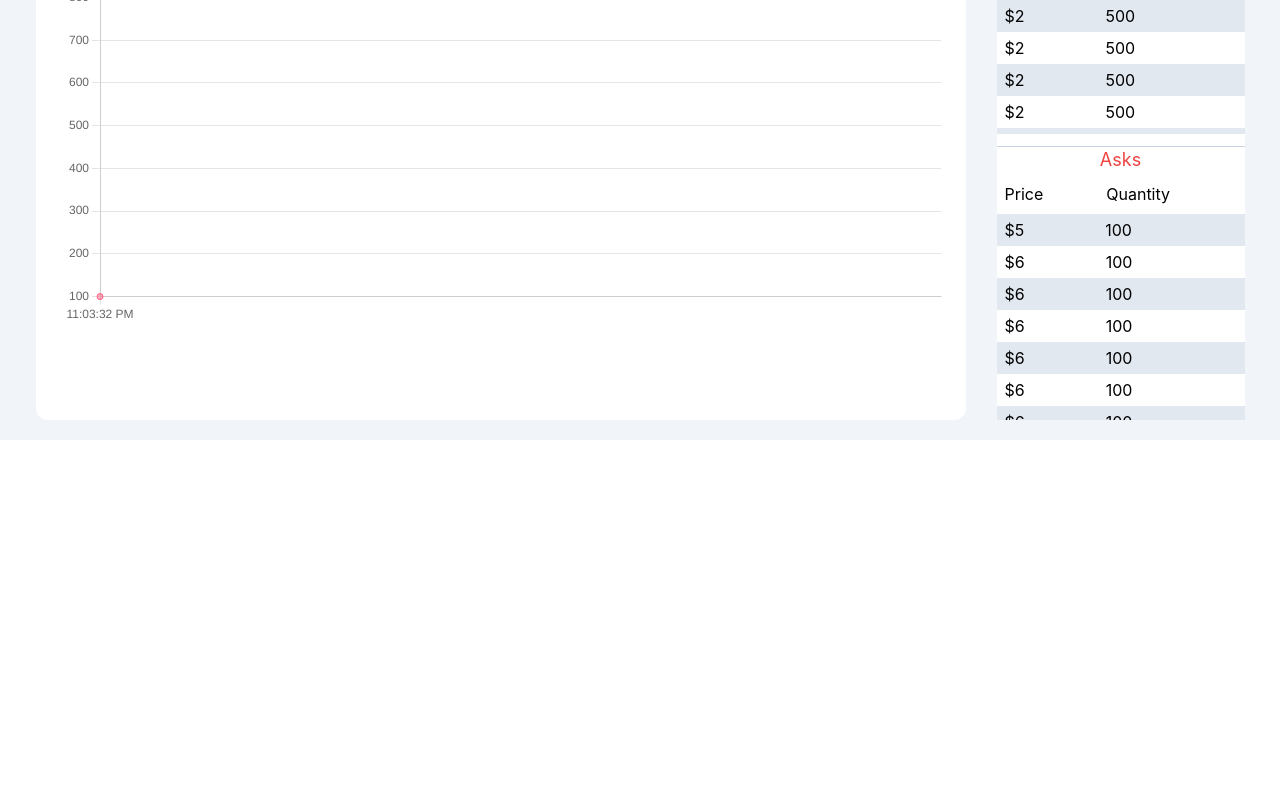
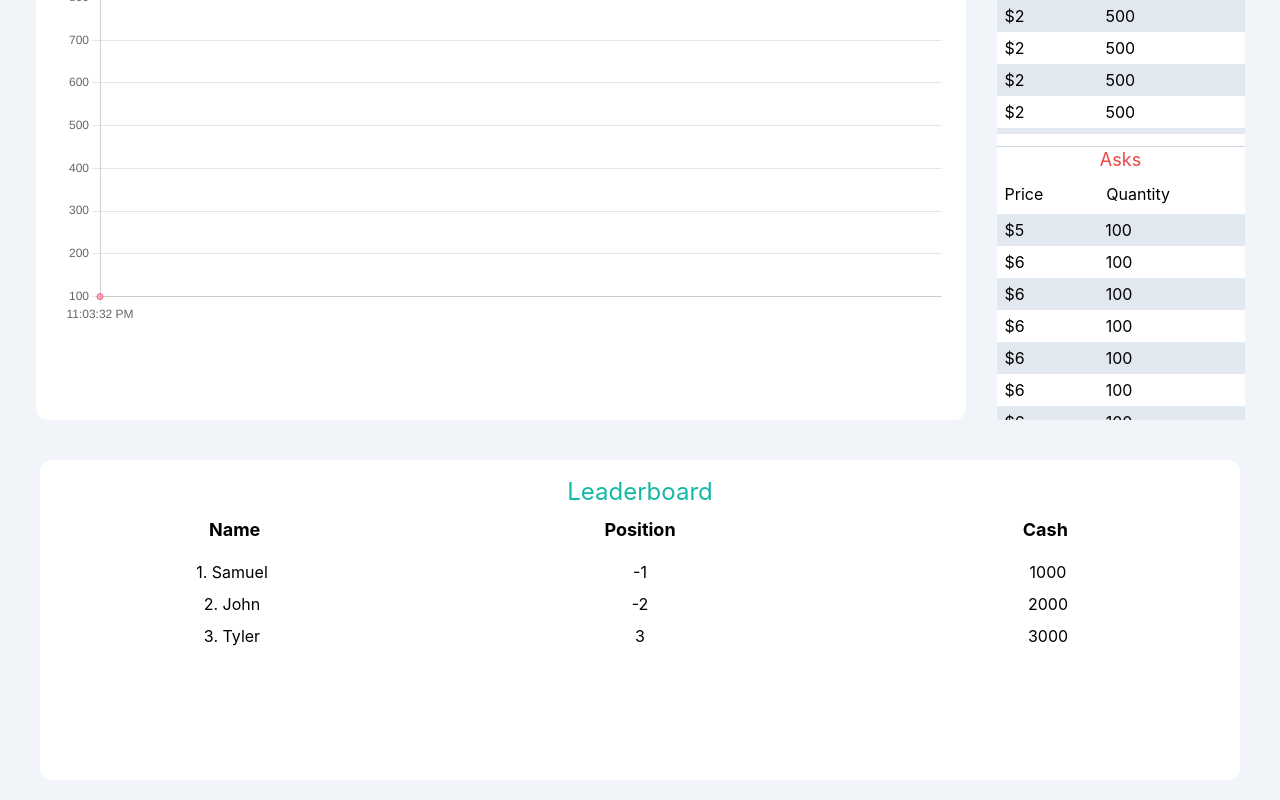
Before and after one commit to pavanagrawal123/ucf-trading-sim, a React (Create React App) app in the folder frontend/: page / in a window 1280 px wide. Shown: the part 392-1192 px from the top of the page. Before the commit the page ends 832 px from the top, so only its background shows below. Built offline with nearby package versions, Linux system fonts and the light colour scheme; no server answers.

Commit message:
:lipstick: finish leaderboard

```diff
--- a/frontend/src/App.js
+++ b/frontend/src/App.js
@@ -5,6 +5,7 @@ import moment from 'moment';
 import 'chartjs-plugin-streaming';
 import BuyForm from './components/BuyForm';
 import OrderBook from './OrderBook';
+import Leaderboard from './components/Leaderboard';
 import { Helmet } from 'react-helmet';
 
 import {
@@ -107,6 +108,7 @@ export function addData(chart, data) {
 function App() {
   const [socket, setSocket] = useState(null);
   const [oData, setOData] = useState(null);
+  const [lData, setLData] = useState(null);
   const chartRef = useRef(null);
 
   useEffect(() => {
@@ -151,6 +153,9 @@ function App() {
           <OrderBook data={oData} />
         </div>
       </div>
+      <div className='mx-10 my-5'>
+        <Leaderboard data={lData} />
+      </div>
     </div>
   );
 }
--- /dev/null
+++ b/frontend/src/components/Leaderboard.js
@@ -0,0 +1,51 @@
+import List from '@mui/material/List';
+
+function Leaderboard({ data }) {
+  const positions = data
+    ? data.leaderboardData
+    : {
+        Samuel: {
+          position: -1,
+          cash: 1000,
+        },
+        John: {
+          position: -2,
+          cash: 2000,
+        },
+        Tyler: {
+          position: 3,
+          cash: 3000,
+        },
+      };
+
+  return (
+    <div className='bg-white rounded-xl h-full'>
+      {/* <p className='text-center text-lg pt-2'>Order Book</p> */}
+      <div className='min-h-[40vh] max-h-[80vh] pt-4 overflow-y-auto'>
+        <p className='text-center text-teal-500 text-2xl pb-2'>Leaderboard</p>
+        <div className='flex flex-col justify-center'>
+          <div className='grid gap-4 grid-cols-3 content-center justify-center pb-2'>
+            <p className='text-center font-bold text-lg'>Name</p>
+            <p className='text-center font-bold text-lg'>Position</p>
+            <p className='text-center font-bold text-lg'>Cash</p>
+          </div>
+          <List>
+            {Object.entries(positions).map((position, index) => {
+              return (
+                <div className='grid gap-6 grid-cols-3 content-center justify-center pb-2'>
+                  <p className='text-center'>
+                    {index + 1}. {position[0]}
+                  </p>
+                  <p className='text-center'>{position[1].position}</p>
+                  <p className='text-center'>{position[1].cash}</p>
+                </div>
+              );
+            })}
+          </List>
+        </div>
+      </div>
+    </div>
+  );
+}
+
+export default Leaderboard;
```
